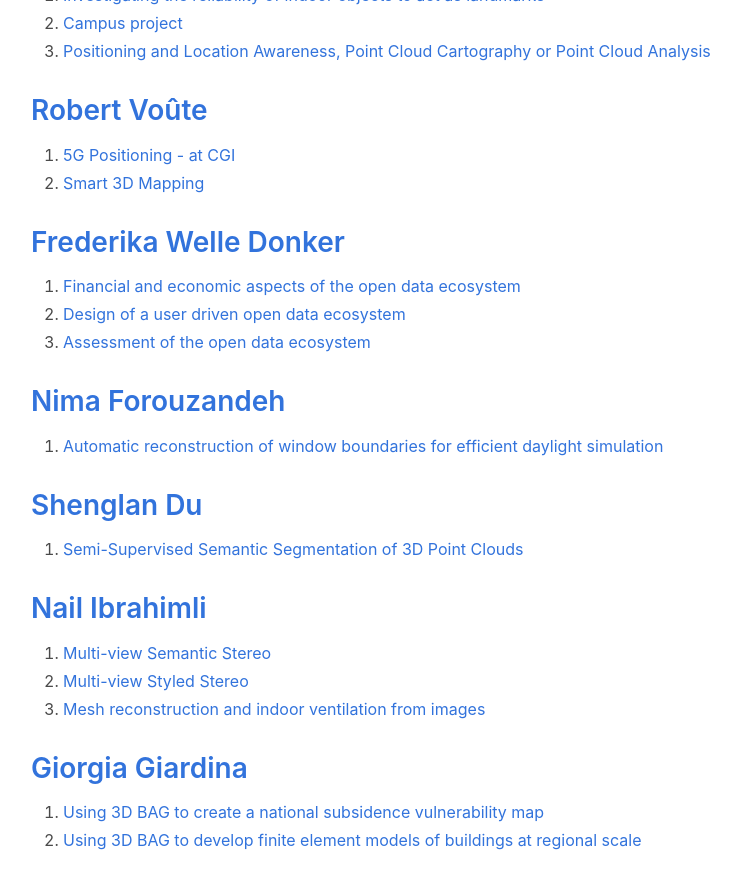
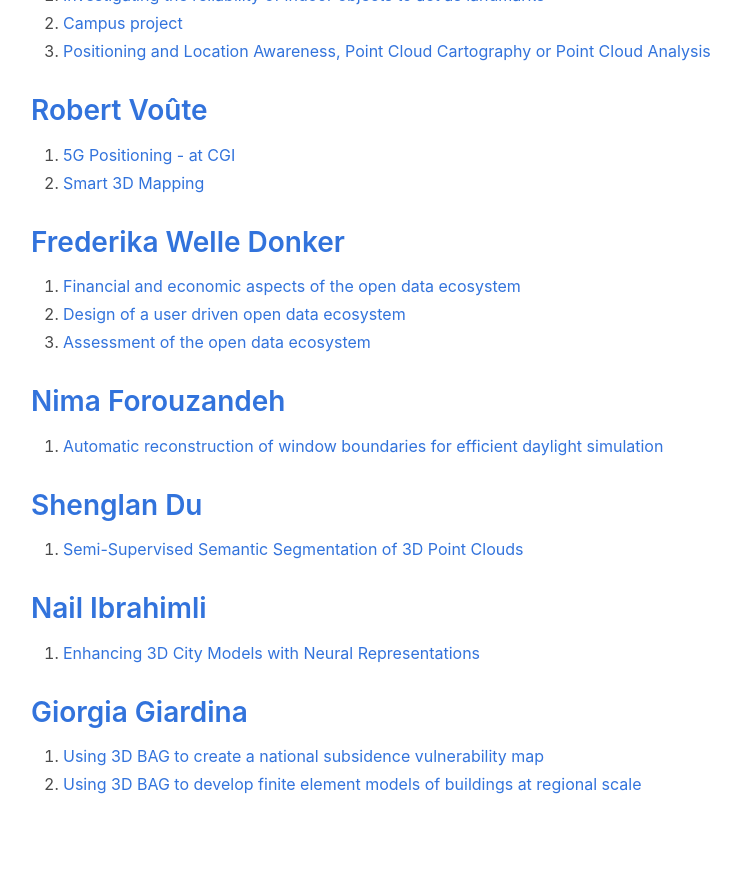
Before and after one commit to tudelft3d/geo2020, a Jekyll site: the page built from potentialtopics/index.md, in a window 1280 px wide and 900 px high, scrolled down 4113 px. Shown: the top 889 px of the window, without its empty margins (33-774 px from the left). Built offline with Jekyll 4.4.1, drawn with Linux system fonts in a browser that asks for light colours; nearby versions of some CDN libraries; after the commit the page ends 4957 px from its top, so only the background shows below that.

Commit message:
Update Nail topics

```diff
--- a/potentialtopics/index.md
+++ b/potentialtopics/index.md
@@ -184,9 +184,7 @@
 
 
 ## [Nail Ibrahimli](https://mirmix.github.io)
-1. [Multi-view Semantic Stereo](https://3d.bk.tudelft.nl/education/msctopics/#multi-view-semantic-stereo)
-2. [Multi-view Styled Stereo](https://3d.bk.tudelft.nl/education/msctopics/#multi-view-styled-stereo)
-3. [Mesh reconstruction and indoor ventilation from images](https://3d.bk.tudelft.nl/education/msctopics/#mesh-reconstruction-and-indoor-ventilation-from-images)
+1. [Enhancing 3D City Models with Neural Representations](https://3d.bk.tudelft.nl/education/msctopics/#enhancing-3d-city-models-with-neural-representations)
 
 
 ## [Giorgia Giardina ](https://www.tudelft.nl/en/ceg/about-faculty/departments/geoscience-engineering/sections/geo-engineering/staff/academic-staff/giardina-g)
```
